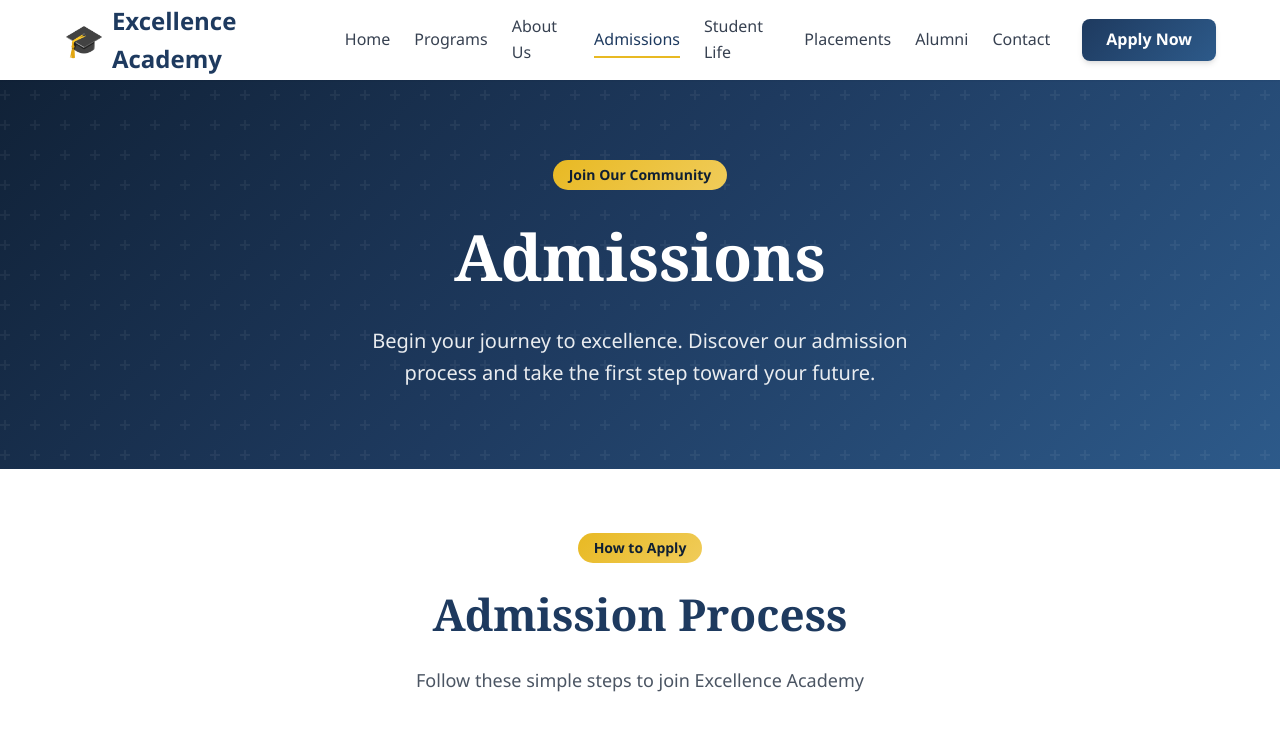
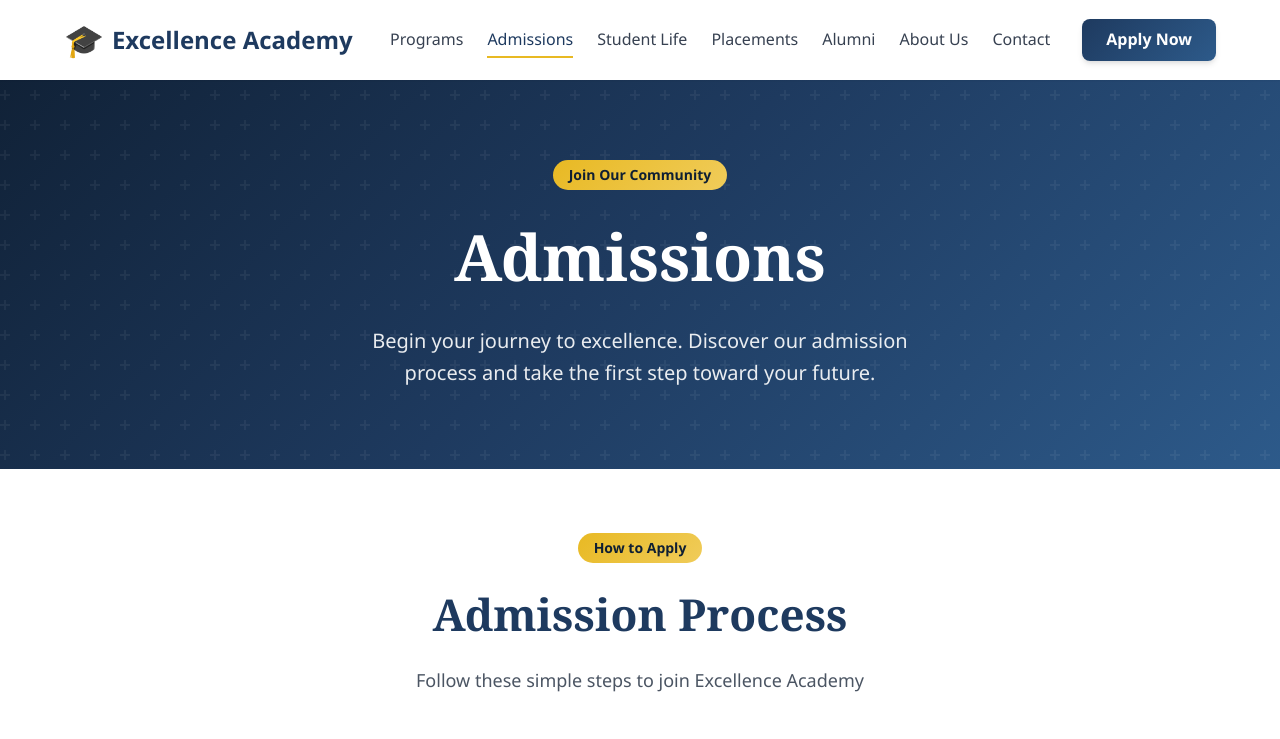
Before and after one commit to Deepchand2003/EducationDemo, a plain HTML site: page admissions.html in a window 1280 px wide. Shown: the top 739 px of the page. Drawn offline with Linux system fonts and the light colour scheme.

Commit message:
navbar updated

```diff
--- a/admissions.html
+++ b/admissions.html
@@ -24,13 +24,13 @@
 
       <nav class="nav" id="nav">
         <ul class="nav-list">
-          <li><a href="index.html" class="nav-link">Home</a></li>
+          <!-- <li><a href="index.html" class="nav-link">Home</a></li> -->
           <li><a href="index.html#programs" class="nav-link">Programs</a></li>
-          <li><a href="index.html#about" class="nav-link">About Us</a></li>
           <li><a href="admissions.html" class="nav-link active">Admissions</a></li>
           <li><a href="student-life.html" class="nav-link">Student Life</a></li>
           <li><a href="placements.html" class="nav-link">Placements</a></li>
           <li><a href="alumni.html" class="nav-link">Alumni</a></li>
+          <li><a href="index.html#about" class="nav-link">About Us</a></li>
           <li><a href="index.html#contact" class="nav-link">Contact</a></li>
         </ul>
         <a href="index.html#apply" class="btn btn-primary nav-cta">Apply Now</a>
```
Also changed, not shown: alumni.html (+2 -2 lines), index.html (+2 -2 lines), placements.html (+2 -2 lines), student-life.html (+2 -2 lines).
